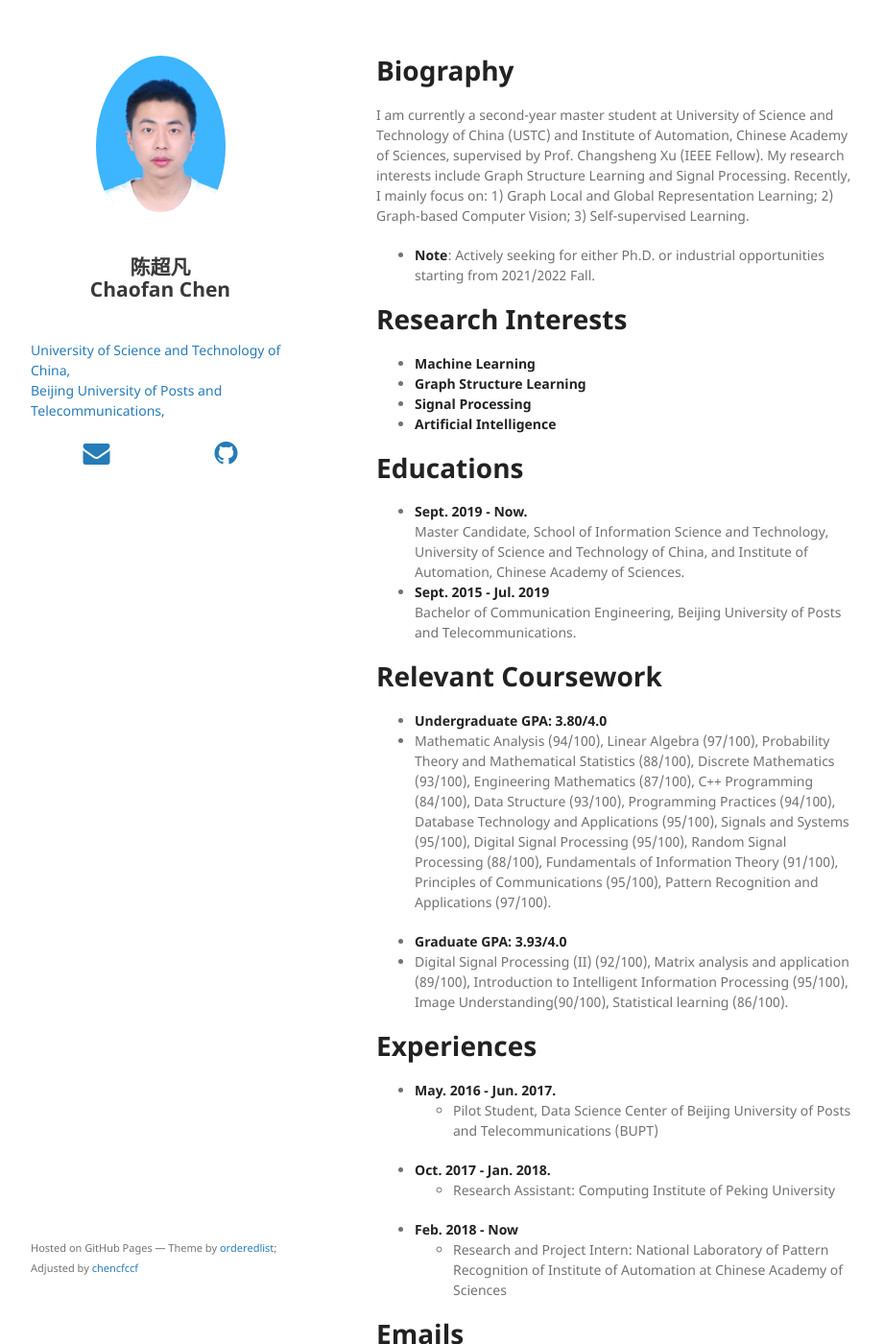
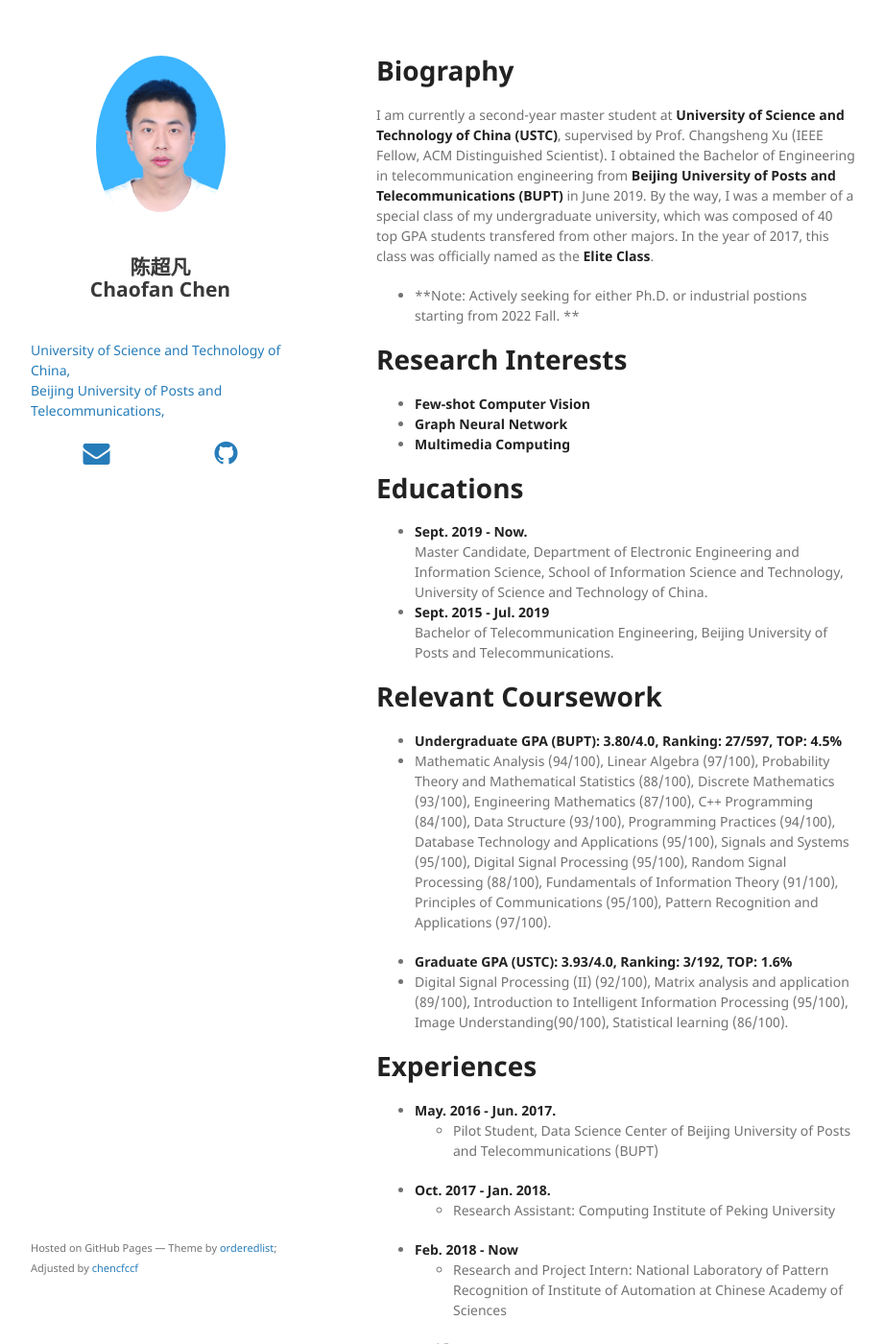
Before and after one commit to chencfccf/chencfccf.github.io, a Jekyll site: the page built from index.md, in a window 1280 px wide and 1400 px high. Shown: the whole window at 96% size, without its empty margins (178-1099 px from the left). Built offline with Jekyll 4.4.1, drawn with Linux system fonts in a browser that asks for light colours; nearby versions of some CDN libraries; our own code applies the rules of GitHub Pages for plain Markdown files; some of the changed text lies outside the part shown.

Commit message:
Update index.md

```diff
--- a/index.md
+++ b/index.md
@@ -1,27 +1,26 @@
 # Biography
-I am currently a second-year master student at University of Science and Technology of China (USTC) and Institute of Automation, Chinese Academy of Sciences, supervised by Prof. Changsheng Xu (IEEE Fellow). My research interests include Graph Structure Learning and Signal Processing. Recently, I mainly focus on: 1) Graph Local and Global Representation Learning; 2) Graph-based Computer Vision; 3) Self-supervised Learning.
+I am currently a second-year master student at **University of Science and Technology of China (USTC)**, supervised by Prof. Changsheng Xu (IEEE Fellow, ACM Distinguished Scientist). I obtained the Bachelor of Engineering in telecommunication engineering from **Beijing University of Posts and Telecommunications (BUPT)** in June 2019. By the way, I was a member of a special class of my undergraduate university, which was composed of 40 top GPA students transfered from other majors. In the year of 2017, this class was officially named as the **Elite Class**.
 
-* **Note**: Actively seeking for either Ph.D. or industrial opportunities starting from 2021/2022 Fall.
+* **Note: Actively seeking for either Ph.D. or industrial postions starting from 2022 Fall. **
 
 # Research Interests
 
-* **Machine Learning**
-* **Graph Structure Learning**
-* **Signal Processing**
-* **Artificial Intelligence**
+* **Few-shot Computer Vision**
+* **Graph Neural Network**
+* **Multimedia Computing**
 
 # Educations
 
 - **Sept. 2019 - Now.**
-  Master Candidate, School of Information Science and Technology, University of Science and Technology of China, and Institute of Automation, Chinese Academy of Sciences.
+  Master Candidate, Department of Electronic Engineering and Information Science, School of Information Science and Technology, University of Science and Technology of China.
 - **Sept. 2015 - Jul. 2019**
-  Bachelor of Communication Engineering, Beijing University of Posts and Telecommunications.
+  Bachelor of Telecommunication Engineering, Beijing University of Posts and Telecommunications.
 
 # Relevant Coursework
-* **Undergraduate GPA: 3.80/4.0**
+* **Undergraduate GPA (BUPT): 3.80/4.0, Ranking: 27/597, TOP: 4.5%**
 * Mathematic Analysis (94/100), Linear Algebra (97/100), Probability Theory and Mathematical Statistics (88/100), Discrete Mathematics (93/100), Engineering Mathematics (87/100), C++ Programming (84/100), Data Structure (93/100), Programming Practices (94/100), Database Technology and Applications (95/100), Signals and Systems (95/100), Digital Signal Processing (95/100), Random Signal Processing (88/100), Fundamentals of Information Theory (91/100), Principles of Communications (95/100), Pattern Recognition and Applications (97/100).
 
-* **Graduate GPA: 3.93/4.0**
+* **Graduate GPA (USTC): 3.93/4.0, Ranking: 3/192, TOP: 1.6%**
 * Digital Signal Processing (II) (92/100), Matrix analysis and application (89/100), Introduction to Intelligent Information Processing (95/100), Image Understanding(90/100), Statistical learning (86/100).
 
 # Experiences
@@ -40,21 +39,24 @@ I am currently a second-year master student at University of Science and Technol
 
   1. ECKPN: Explicit Class Knowledge Propagation Network for Transductive Few-shot Learning
   **Chaofan Chen**, Xiaoshan Yang, Changsheng Xu, Xuhui Huang, Zhe Ma
-  In IEEE Conference on Computer Vision and Pattern Recognition 2021 (CVPR), Note: Camera ready soon
+  Accepted by IEEE Conference on Computer Vision and Pattern Recognition 2021 (CVPR).
+
+  2. Global-local Context Aggregation and Knowledge-guided Classifier Calibration for Few-shot Object Detection
+  **Note: First author, Under review.**
 
 * **2020**
 
   1. HAPGN: Hierarchical Attentive Pooling Graph Network for Point Cloud Segmentation
   **Chaofan Chen**, Shengsheng Qian, Quan Fang, Changsheng Xu
-  In IEEE Transactions on Multimedia (TMM), Note: The early access can be found in the IEEE Xplore
+  Accepted by IEEE Transactions on Multimedia (TMM), Note: Top journal of multimedia area.
 
   2. A General Model for Learning Node and Graph Representations Jointly
   **Chaofan Chen**
-  In International Conference on Pattern Recognition (ICPR) 2020, Note: Camera ready soon.
+  Accepted by International Conference on Pattern Recognition (ICPR) 2020.
 
   3. Hypergraph Attention Networks
   **Chaofan Chen**, Zelei Cheng
-  In Proceedings of TrustCom 2020.
+  Accepted by TrustCom 2020.
 
 
 # Honors & Awards
@@ -64,4 +66,5 @@ I am currently a second-year master student at University of Science and Technol
 * **Outstanding Undergraduate Student**, Beijing, 2019.
 * **Lifetime Honorary Liaison**, Beijing University of Posts and Telecommunications, 2019.
 * **Excellent Student of the “Pioneer Cup” of the Capital University Alliance**, Beijing, 2018.
-* **First-Class Scholarship**, Beijing University of Posts and Telecommunications, 2015-2017.
+* **Academic Scholarship**, Beijing University of Posts and Telecommunications, 2015-2018.
+* **Academic Scholarship**, University of Science and Technology of China, 2019-2021.
```
